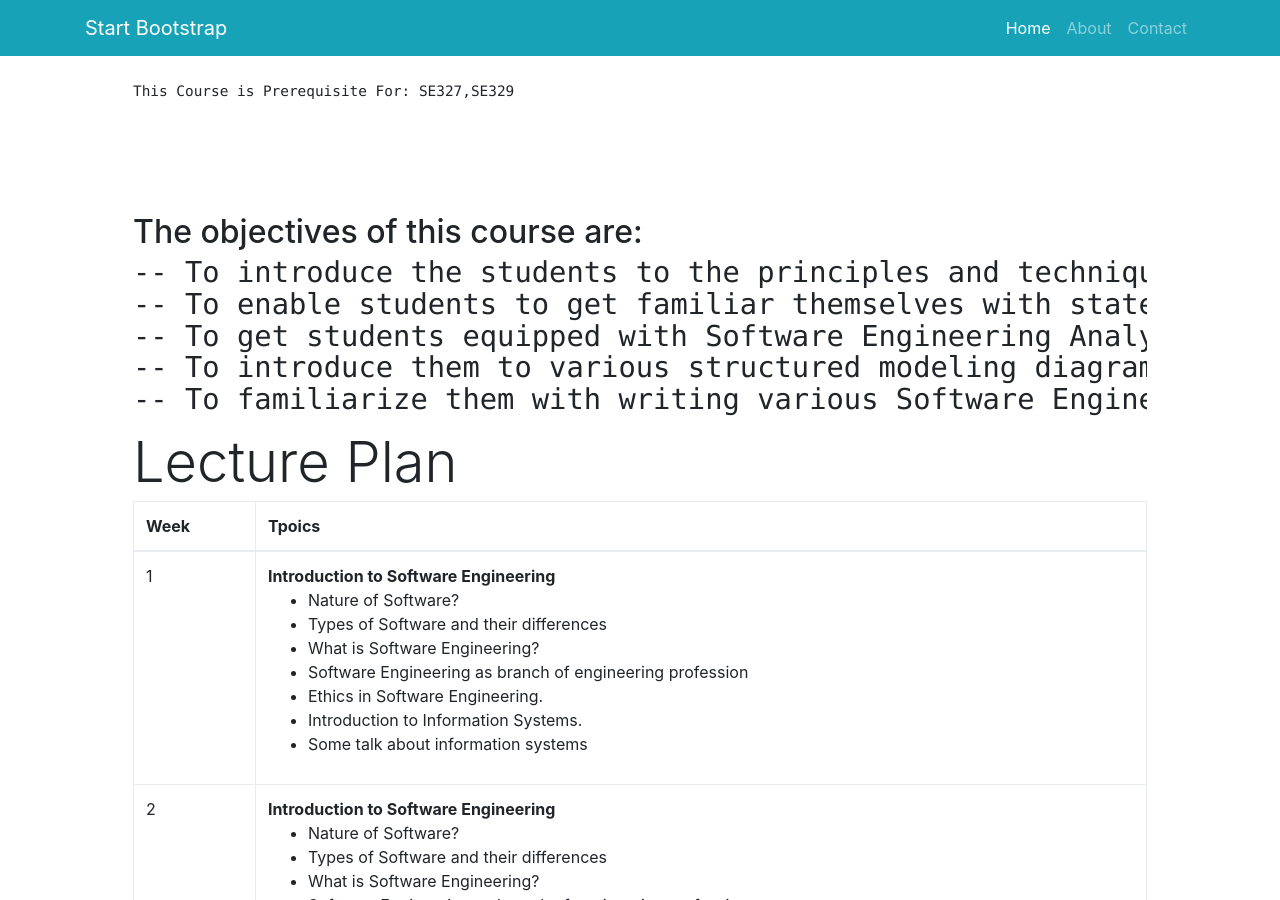
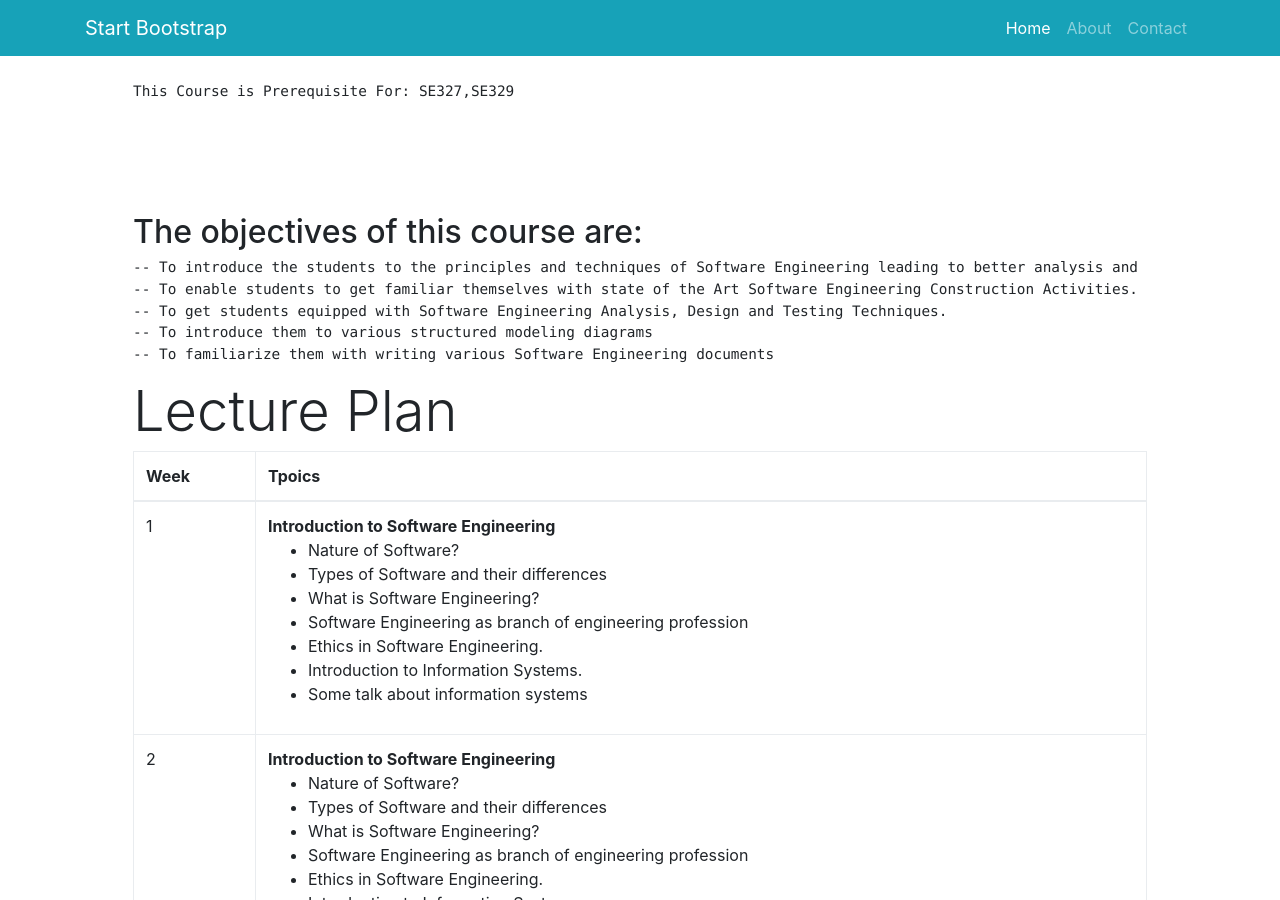
Before and after one commit to aumc-bscs5th/Software-Engineering, a Jekyll site: the page index.html, which Jekyll copies as it is, in a window 1280 px wide and 900 px high, scrolled down 899 px. Built offline with Jekyll 4.4.1, drawn with Linux system fonts in a browser that asks for light colours.

Commit message:
making things formal

```diff
--- a/index.html
+++ b/index.html
@@ -117,8 +117,9 @@ Pre-requiste   Object Oriented Programming                        Weekly Classes
 This Course is Prerequisite For: SE327,SE329</pre>
 		    <br></br>
 		  <br></br>
-<h2> The objectives of this course are:<h2>
-<pre>-- To introduce the students to the principles and techniques of Software Engineering leading to better analysis and design
+<h2> The objectives of this course are:</h2>
+<pre>
+-- To introduce the students to the principles and techniques of Software Engineering leading to better analysis and design
 -- To enable students to get familiar themselves with state of the Art Software Engineering Construction Activities.
 -- To get students equipped with Software Engineering Analysis, Design and Testing Techniques.
 -- To introduce them to various structured modeling diagrams
```
